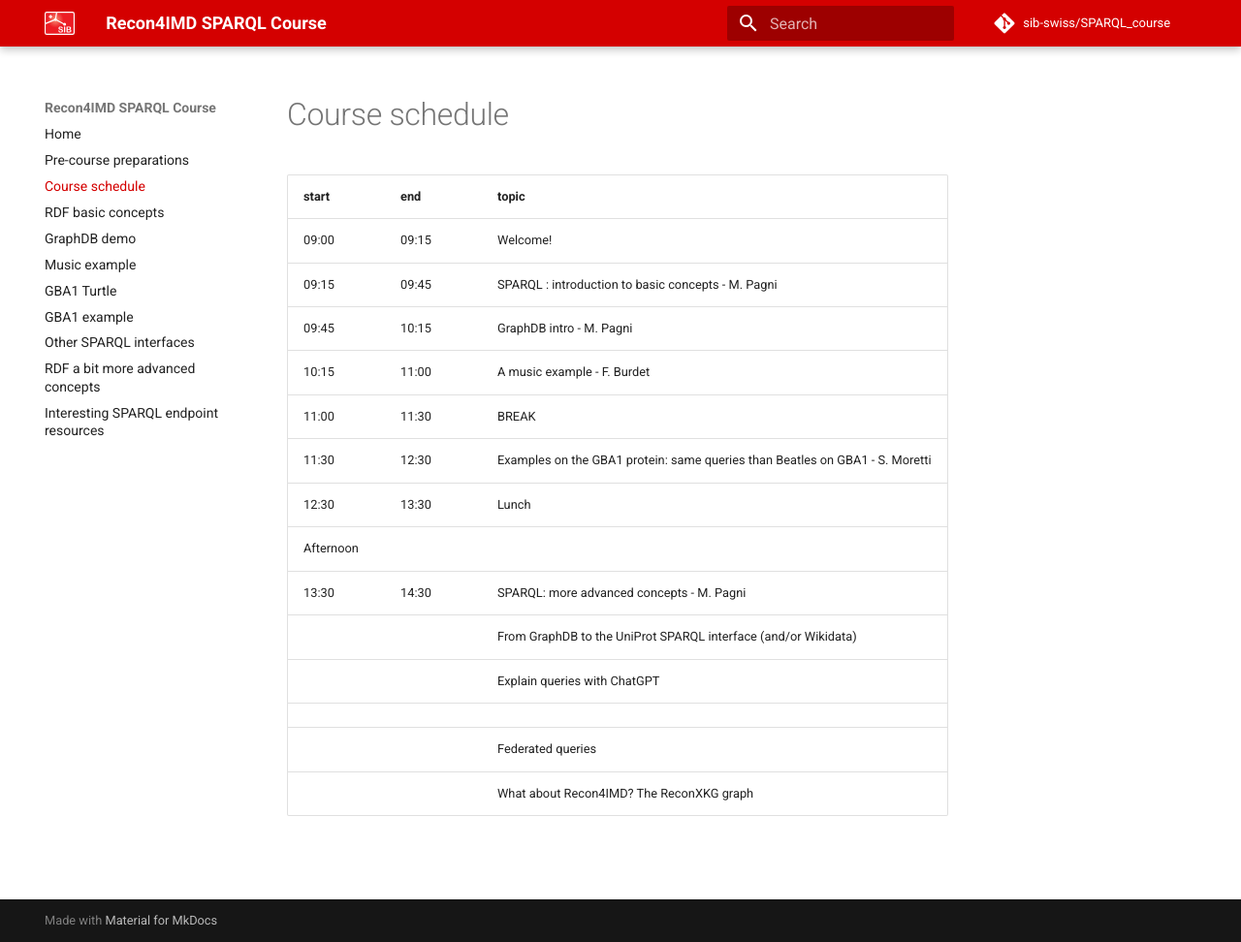
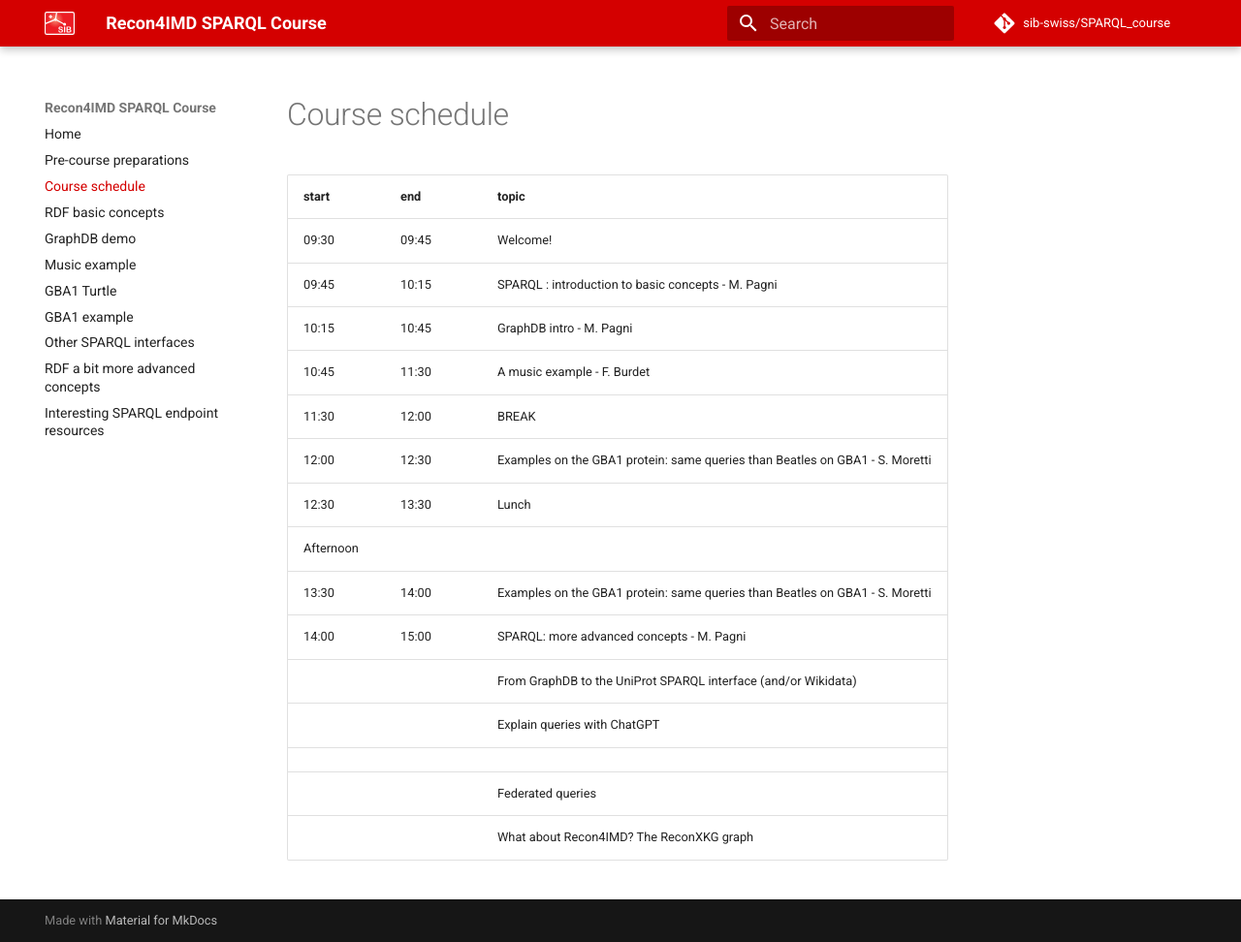
Before and after one commit to sib-swiss/SPARQL_course, an MkDocs documentation site: the page built from docs/course_schedule.md, in a window 1280 px wide and 972 px high. Shown: the whole window at 97% size. Built offline with MkDocs 1.6.1 and Material for MkDocs 9.7.7, drawn with Linux system fonts in a browser that asks for light colours; comment, search, counter and statistics services are not loaded.

Commit message:
Shift the course start time for people in Ireland

```diff
--- a/docs/course_schedule.md
+++ b/docs/course_schedule.md
@@ -1,15 +1,16 @@
 
 | start | end   | topic   |
 |-------|-------|---------|
-| 09:00 | 09:15 | Welcome! |
-| 09:15 | 09:45 | SPARQL : introduction to basic concepts - M. Pagni |
-| 09:45 | 10:15 | GraphDB intro - M. Pagni |
-| 10:15 | 11:00 | A music example - F. Burdet|
-| 11:00 | 11:30 | BREAK |
-| 11:30 | 12:30 | Examples on the GBA1 protein: same queries than Beatles on GBA1 - S. Moretti |
+| 09:30 | 09:45 | Welcome! |
+| 09:45 | 10:15 | SPARQL : introduction to basic concepts - M. Pagni |
+| 10:15 | 10:45 | GraphDB intro - M. Pagni |
+| 10:45 | 11:30 | A music example - F. Burdet|
+| 11:30 | 12:00 | BREAK |
+| 12:00 | 12:30 | Examples on the GBA1 protein: same queries than Beatles on GBA1 - S. Moretti |
 | 12:30 | 13:30 | Lunch |
 | Afternoon | | |
-| 13:30 | 14:30 | SPARQL: more advanced concepts - M. Pagni |
+| 13:30 | 14:00 | Examples on the GBA1 protein: same queries than Beatles on GBA1 - S. Moretti |
+| 14:00 | 15:00 | SPARQL: more advanced concepts - M. Pagni |
 |   |   | From GraphDB to the UniProt SPARQL interface (and/or Wikidata) |
 |   |   | Explain queries with ChatGPT |
 |   |   |  |
```
Also changed, not shown: docs/gba1.md (+25 -5 lines).
